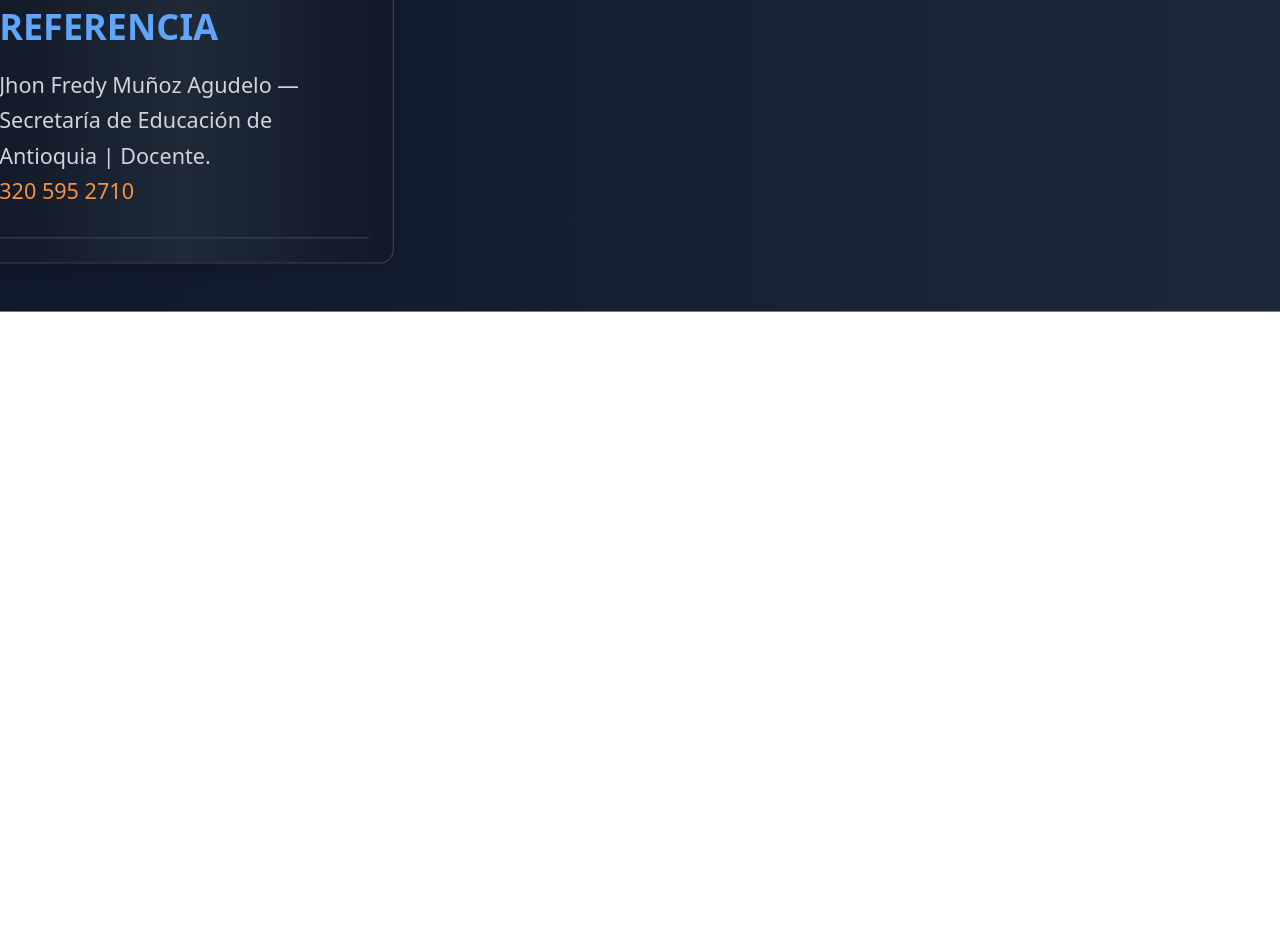
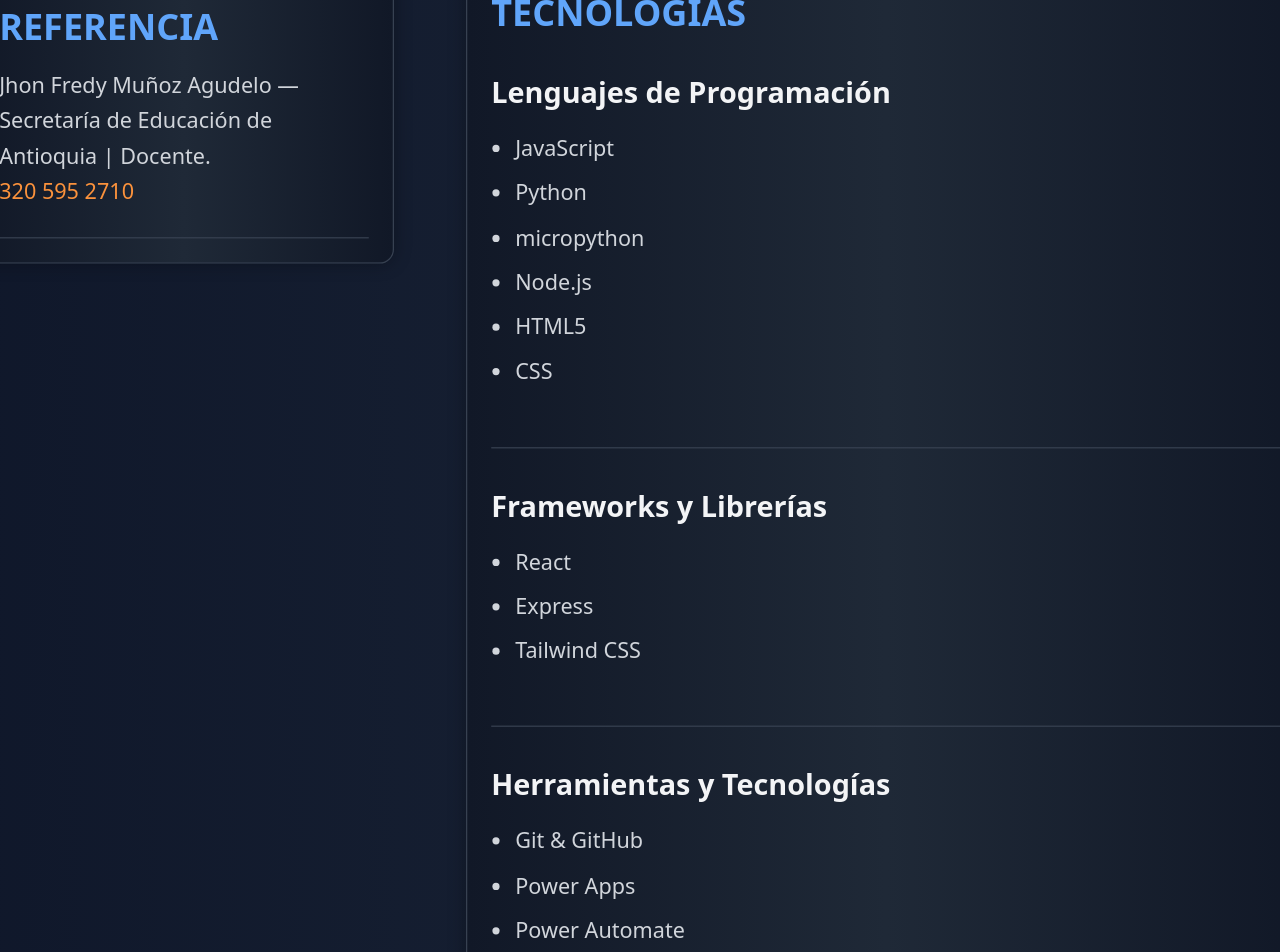
Before and after one commit to miguelangelOcampo/cv-react-Miguel-Angel-Ocampo, a React (Vite) app: page / in a window 1280 px wide. Shown: the part 2320-3272 px from the top of the page. Before the commit the page ends 2632 px from the top, so only its background shows below. Built offline with nearby package versions, Linux system fonts and the light colour scheme; a web font is replaced by a local one.

Commit message:
Creacion de componente dinamico renderizacion de lista condicional StackTecnologias

```diff
--- a/src/App.tsx
+++ b/src/App.tsx
@@ -3,6 +3,7 @@
 import Experiencia from './Experiencia'
 import Perfil from './Perfil'
 import FotoPerfil from './foto_perfil'
+import Tecnologias from './StackTecnologias'
 import './App.css'
 function App() {
 
@@ -19,6 +20,7 @@
         <div className="right-section">
           <Experiencia />
           <Estudios />
+        <Tecnologias />
         </div>
       </div>
 
--- /dev/null
+++ b/src/StackTecnologias.tsx
@@ -0,0 +1,76 @@
+export default function Tecnologias() {
+  const tecnologias = {
+    Lenguajes: ["JavaScript", "Python", "micropython", "Node.js", "HTML5", "CSS"],
+    Frameworks: ["React", "Express", "Tailwind CSS"],
+    Herramientas: ["Git & GitHub", "Power Apps", "Power Automate", "MySQL", "Mongo DB"],
+  };
+
+  // Si NO hay tecnologías
+  if (
+    tecnologias.Lenguajes.length === 0 &&
+    tecnologias.Frameworks.length === 0 &&
+    tecnologias.Herramientas.length === 0
+  ) {
+    return (
+      <div className="mt-10 flex flex-col items-center gap-10 bg-gradient-to-r from-gray-900 via-gray-800 to-gray-900 rounded-2xl p-8 shadow-lg shadow-black/40 max-w-3xl mx-auto border border-gray-700">
+        <section className="w-full flex flex-col items-start gap-4">
+          <h1 className="text-2xl md:text-3xl font-semibold text-blue-400">
+            TECNOLOGÍAS
+          </h1>
+          <p className="text-gray-300 text-lg">No hay tecnologías disponibles.</p>
+        </section>
+      </div>
+    );
+  }
+
+  // Si SÍ hay tecnologías
+  return (
+    <div className="mt-10 flex flex-col items-center gap-10 bg-gradient-to-r from-gray-900 via-gray-800 to-gray-900 rounded-2xl p-8 shadow-lg shadow-black/40 max-w-3xl mx-auto border border-gray-700">
+      <section className="w-full flex flex-col items-start gap-8">
+        <h1 className="text-2xl md:text-3xl font-semibold text-blue-400">
+          TECNOLOGÍAS
+        </h1>
+
+        {/* Lenguajes */}
+        <div className="flex flex-col gap-2">
+          <h2 className="text-xl md:text-2xl font-semibold text-gray-100">
+            Lenguajes de Programación
+          </h2>
+          <ul className="list-disc ml-5 space-y-2 text-gray-300 text-lg leading-relaxed mt-2">
+            {tecnologias.Lenguajes.map((item, index) => (
+              <li key={index}>{item}</li>
+            ))}
+          </ul>
+        </div>
+
+        <div className="w-full h-[1px] bg-gray-700 mt-4"></div>
+
+        {/* Frameworks */}
+        <div className="flex flex-col gap-2">
+          <h2 className="text-xl md:text-2xl font-semibold text-gray-100">
+            Frameworks y Librerías
+          </h2>
+          <ul className="list-disc ml-5 space-y-2 text-gray-300 text-lg leading-relaxed mt-2">
+            {tecnologias.Frameworks.map((item, index) => (
+              <li key={index}>{item}</li>
+            ))}
+          </ul>
+        </div>
+
+        <div className="w-full h-[1px] bg-gray-700 mt-4"></div>
+
+        {/* Herramientas */}
+        <div className="flex flex-col gap-2">
+          <h2 className="text-xl md:text-2xl font-semibold text-gray-100">
+            Herramientas y Tecnologías
+          </h2>
+          <ul className="list-disc ml-5 space-y-2 text-gray-300 text-lg leading-relaxed mt-2">
+            {tecnologias.Herramientas.map((item, index) => (
+              <li key={index}>{item}</li>
+            ))}
+          </ul>
+        </div>
+      </section>
+    </div>
+  );
+}
```
